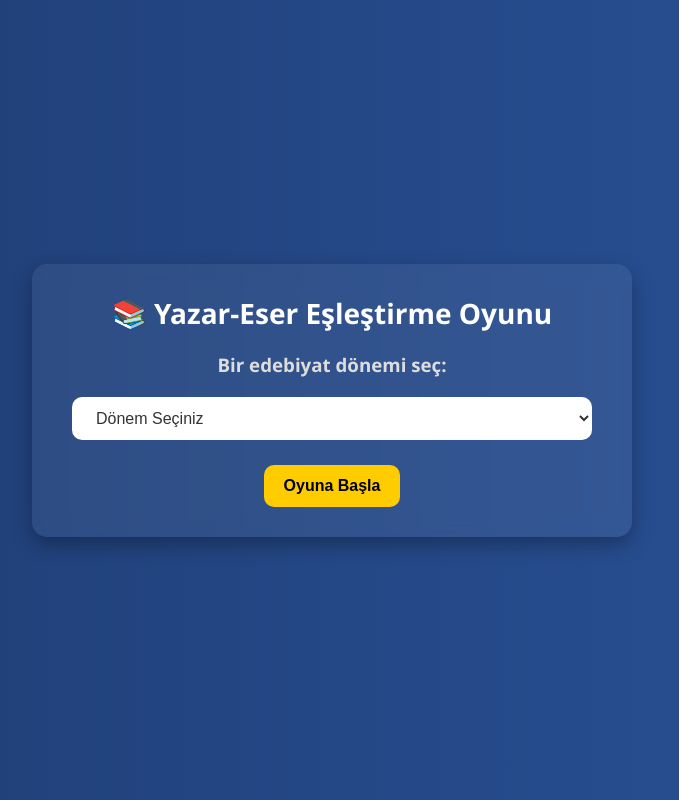
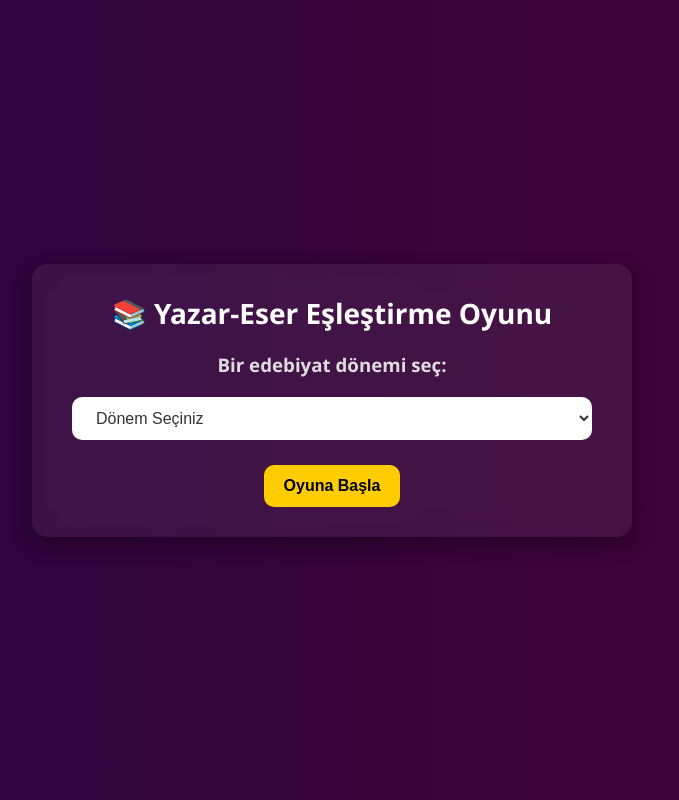
Before and after one commit to ibrahimgumussoy/Edebiyat, a plain HTML site: page index.html in a window 1280 px wide. Shown: the whole page, without its empty margins (308-987 px from the left). Drawn offline with Linux system fonts and the light colour scheme.

Commit message:
Update style.css

```diff
--- a/style.css
+++ b/style.css
@@ -7,7 +7,7 @@
 
 body {
   font-family: 'Segoe UI', Tahoma, Geneva, Verdana, sans-serif;
-  background: linear-gradient(to right, #1e3c72, #2a5298);
+  background: linear-gradient(to right, #2b0440, #400334);
   color: #fff;
   min-height: 100vh;
   display: flex;
```
